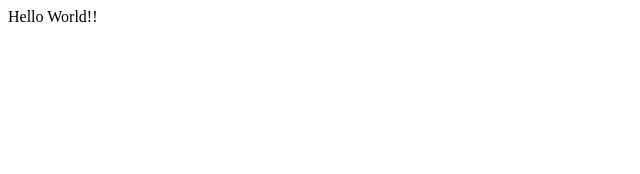
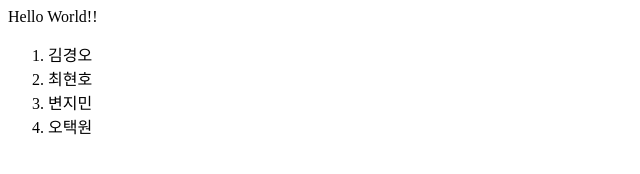
Before and after one commit to OfficeHub/OfficeHubWeb, a plain HTML site: page index.html in a window 1280 px wide. Shown: the whole page, without its empty margins (0-640 px from the left). Drawn offline with Linux system fonts and the light colour scheme.

Commit message:
add user name in body

```diff
--- a/index.html
+++ b/index.html
@@ -7,5 +7,11 @@
         <div>
             Hello World!!
         </div>
+        <ol>
+            <li>김경오</li>
+            <li>최현호</li>
+            <li>변지민</li>
+            <li>오택원</li>
+        </ol>
     </body>
 </html>
```
